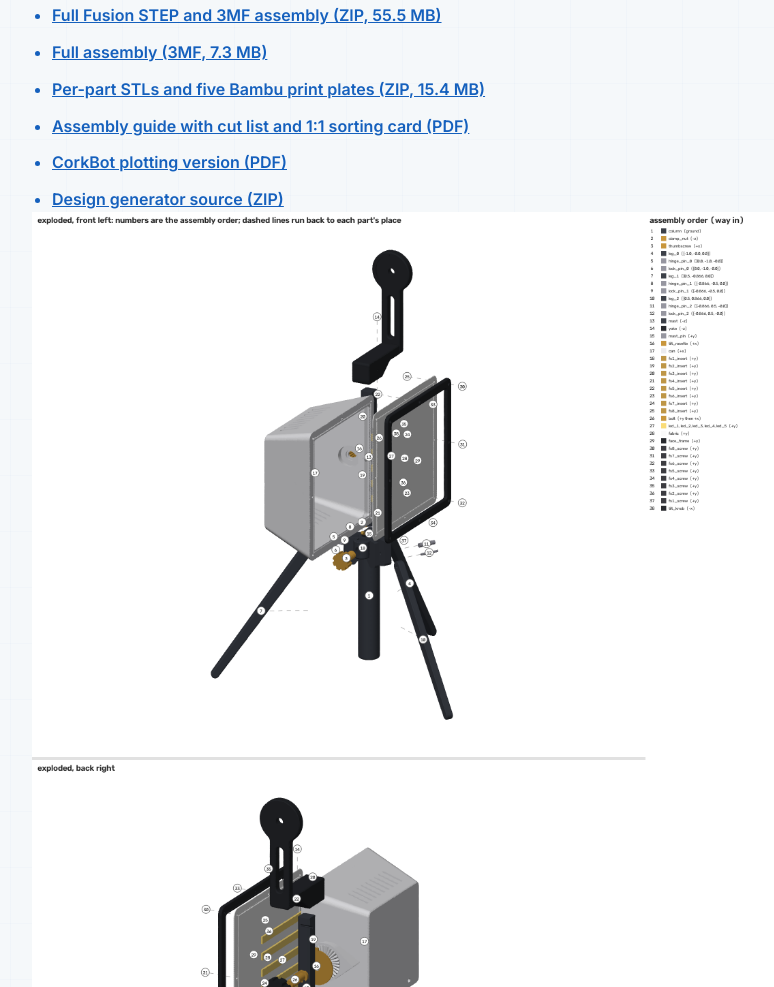
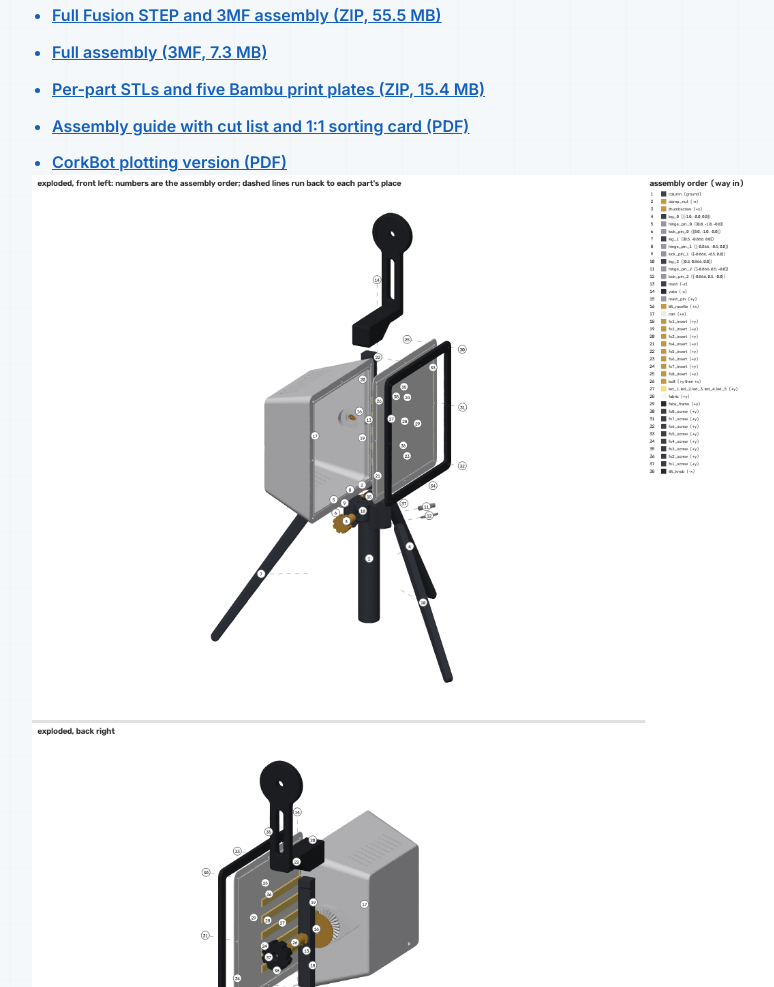
Before and after one commit to kevsCustom/corkrobotics-site, a plain HTML site: page lightcontrol/index.html in a window 1280 px wide. Shown: the part 1709-2696 px from the top of the page, without its empty margins (438-1212 px from the left). Drawn offline with Linux system fonts and the light colour scheme.

Commit message:
Remove Studio Light design generator source download

```diff
--- a/lightcontrol/index.html
+++ b/lightcontrol/index.html
@@ -99,7 +99,6 @@
           <li><a href="/lightcontrol/downloads/studio-light-print-20261106.zip" download>Per-part STLs and five Bambu print plates (ZIP, 15.4 MB)</a></li>
           <li><a href="/lightcontrol/downloads/assembly_guide.pdf" download>Assembly guide with cut list and 1:1 sorting card (PDF)</a></li>
           <li><a href="/lightcontrol/downloads/assembly_plot.pdf" download>CorkBot plotting version (PDF)</a></li>
-          <li><a href="/lightcontrol/downloads/studio-light-source-20261106.zip" download>Design generator source (ZIP)</a></li>
         </ul>
         <a href="/lightcontrol/downloads/exploded.png"><img src="/lightcontrol/downloads/exploded.png" alt="Exploded assembly renders of the November 6 Studio Light design" style="display:block;width:100%;height:auto" loading="lazy" /></a>
       </section>
```
Also changed, not shown: 1 other file.
